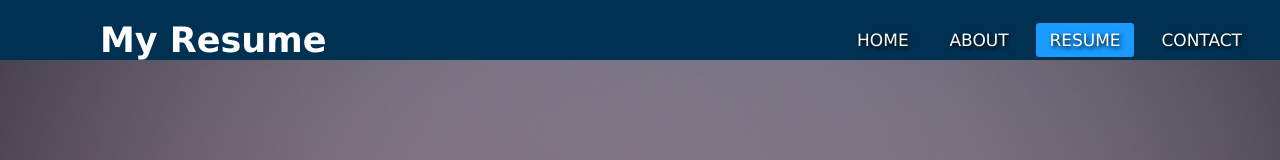
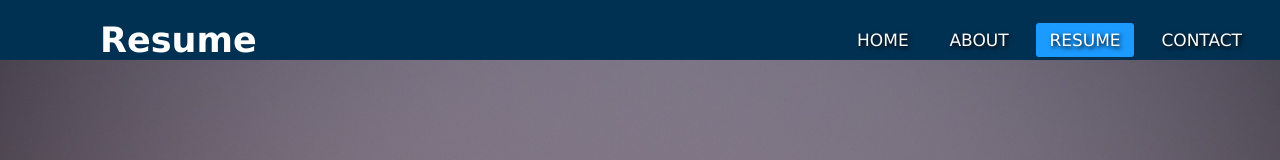
Before and after one commit to vow7/lyndonaedrian, a plain HTML site: page res.html in a window 1280 px wide. Shown: the top 160 px of the page. Drawn offline with nearby package versions, Linux system fonts and the light colour scheme.

Commit message:
Update res.html

```diff
--- a/res.html
+++ b/res.html
@@ -194,7 +194,7 @@ a.active,a:hover{
       <label for="check" class="checkbtn">
         <i class="fas fa-bars"></i>
       </label>
-      <label class="logo">My Resume</label>
+      <label class="logo">Resume</label>
       <ul>
         <li><a href="home.html">Home</a></li>
         <li><a href="ab.html">About</a></li>
```
